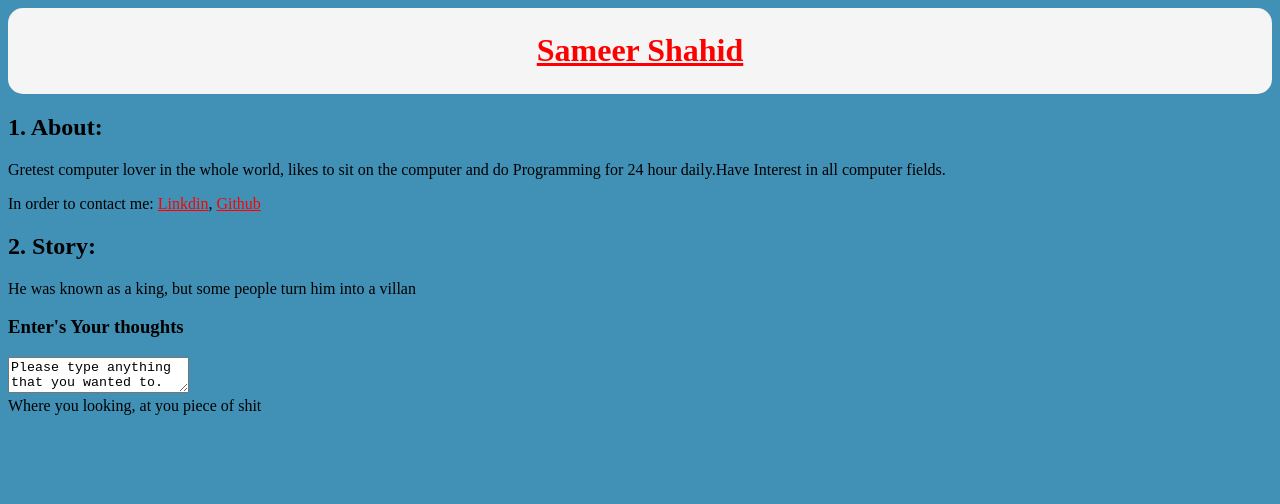
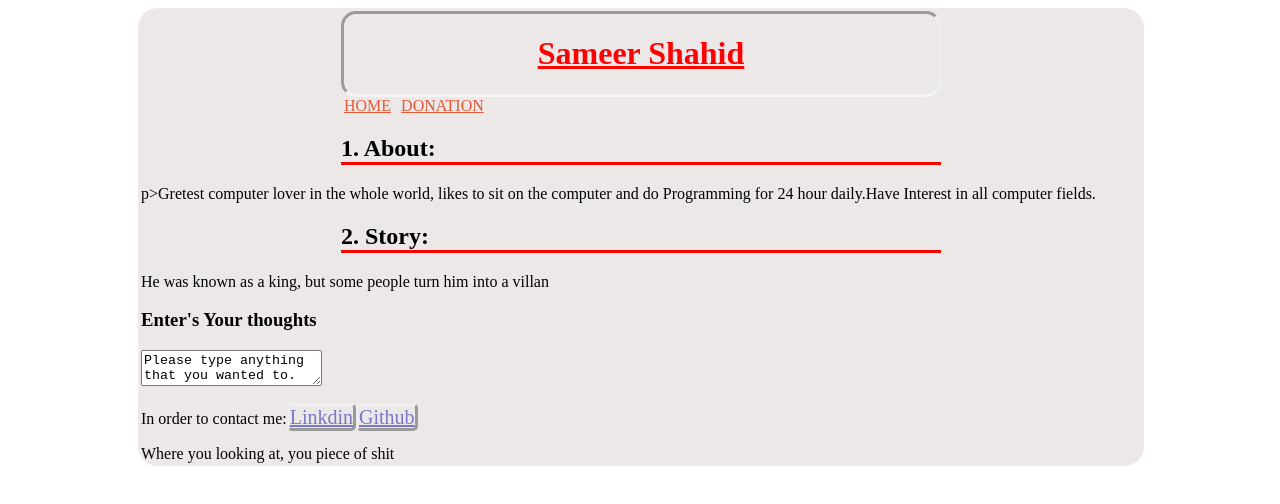
Before and after one commit to sameershahid1/testing, a plain HTML site: page tester.html in a window 1280 px wide. Drawn offline with Linux system fonts and the light colour scheme.

Commit message:
Phase 2.5

```diff
--- a/Style.css
+++ b/Style.css
@@ -1,39 +1,127 @@
-body
+.Web-Body
 {
-   background-color:#4190b5;
+  background:rgba(236, 231, 231, 0.932);
+   max-width:1000px;
+   border-style:solid;
+   border-radius:20px;
+   margin-left:130px;
+   border-color: transparent;
+}
+
+.Tag1>a:link
+{
+   border-style:solid;
+   margin-left:200px;
+   border-color:transparent;
+   background-color:transparent;
+}
+
+.Tag1>a:visited
+{
+  color:rgba(228, 89, 55, 0.712);
+  font-size:20px;
+}
+
+.Tag1>a:hover
+{
+  border-color:rgba(117, 1, 1, 0.288);;
+  font-size:20px;
+}
+
+.Tag1>a:active
+{
+  border-radius:20;
+  background-color: rgba(117, 1, 1, 0.288);
+}
+
+.Tag2>a:link
+{
+   border-style:solid;
+   border-color:transparent;
+   background-color:transparent;
+}
+
+.Tag2>a:visited
+{
+  color:rgba(228, 89, 55, 0.712);
+  font-size:20px;
+}
+
+.Tag2>a:hover
+{
+  border-color:rgba(117, 1, 1, 0.288);;
+  font-size:20px;
+}
+
+.Tag2>a:active
+{
+  border-radius:20;
+  background-color: rgba(117, 1, 1, 0.288);
 }
 
 #Head
 {
-  color:Black;
-  background-color:whitesmoke;
+  color:rgba(0, 0, 0, 0.301);
+  background-color:transparent;
+  border-bottom-color:whitesmoke;
   border-radius: 15px;
-  border-color:transparent;
-  border-style: ridge;
+  border-style:inset;
   text-align: center;
+  margin-left:200px;
+  margin-right:200px;
 }
 
 .Heading>h2
 {
   color:black;
+  border-bottom-color:red;
+  border-bottom-style:solid;
+  margin-right:200px;
+  margin-left:200px;
 }
 
-a:link
+#Head a:link
 {
   color:red;
 }
 
-a:visited
+#Head a:visited
 {
   color:red;
 }
 
-a:hover
+#Head a:hover
 {
-  color:red;
+  color:rgb(65, 144, 181);
 }
 
-a:active
+#Head a:active
 {
-  color:black;
+  color:rgb(0, 100, 200);
 }
+
+.CONTACT a:link
+{
+  color:rgb(120,120,200);
+  border-radius:5px;
+  border-style: outset;
+  font-size:20px;
+}
+
+.CONTACT a:visited
+{
+  color:rgb(120,120,200);
+}
+
+.CONTACT a:hover
+{
+  color:rgb(0, 100, 200);
+  font-size: 25px;
+
+}
+
+.CONTACT a:active
+{
+  color:rgb(0, 100, 200);
+  background-color:lightblue;
+}
--- a/tester.html
+++ b/tester.html
@@ -1,49 +1,52 @@
 <!DOCTYPE html>
 <html>
-
 <head>
 <title>Sameer</title>
-
 <meta http-equiv="Content-Type" content="text/html;charset=UTF-8">
 <meta name="description" content="Documentation">
 <link rel="stylesheet" type="text/css" href="Style.css">
 </head>
+
 <body>
+<div class="Web-Body">
 
 <!--This part contains the Header Sectoin-->
-<header>
-<div id="Head">
+<header id="Head">
 <h1><a href="file:///E:/Sameer/tester.html">Sameer Shahid</a></h1>
-</div>
 </header>
+<!---->
+
+<!--Navigation Part-->
+<nav>
+<span class="Tag1"><a href="">HOME</a></span>
+<span class="Tag2"><a href="">DONATION</a></span>
+</nav>
 <!---->
 
 <!--This part contains the Main Content Section-->
 <section id="DOC">
 <div class="Heading">
-
 <h2>1. About:</h2>
-<div>
-<p>Gretest computer lover in the whole world, likes to sit on the computer and do Programming for 24 hour daily.Have Interest in all computer fields.</p>
-<p>In order to contact me: <a href="https://www.linkedin.com/feed/">Linkdin</a>, <a href="https://github.com/SameerShahid1">Github</a> </p>
-</div>
-
+<span class="Data">p>Gretest computer lover in the whole world, likes to sit on the computer and do Programming for 24 hour daily.Have Interest in all computer fields.</p></span>
 <h2>2. Story: </h2>
-<div>
-<p>He was known as a king, but some people turn him into a villan</p>
-</div>
-
+<span class="Data"></span><p>He was known as a king, but some people turn him into a villan</p></span>
 </div>
 </section>
 <!---->
 
+<!--Getting Responsse-->
 <div class="Response">
 <h3>Enter's Your thoughts</h3>
 <textarea>Please type anything that you wanted to.</textarea>
 </div>
+<!---->
 
+<!--Footer-->
 <div class="Footer">
-<footer>Where you looking, at you piece of shit</footer>
+<p>In order to contact me:<spac class="CONTACT"><a href="https://www.linkedin.com/feed/">Linkdin</a><a href="https://github.com/SameerShahid1">Github</a></spac> </p>
+<footer>Where you looking at, you piece of shit</footer>
+</div>
+<!---->
 </div>
 
 </body>
```
Also changed, not shown: Images/User1.jpg (added).
